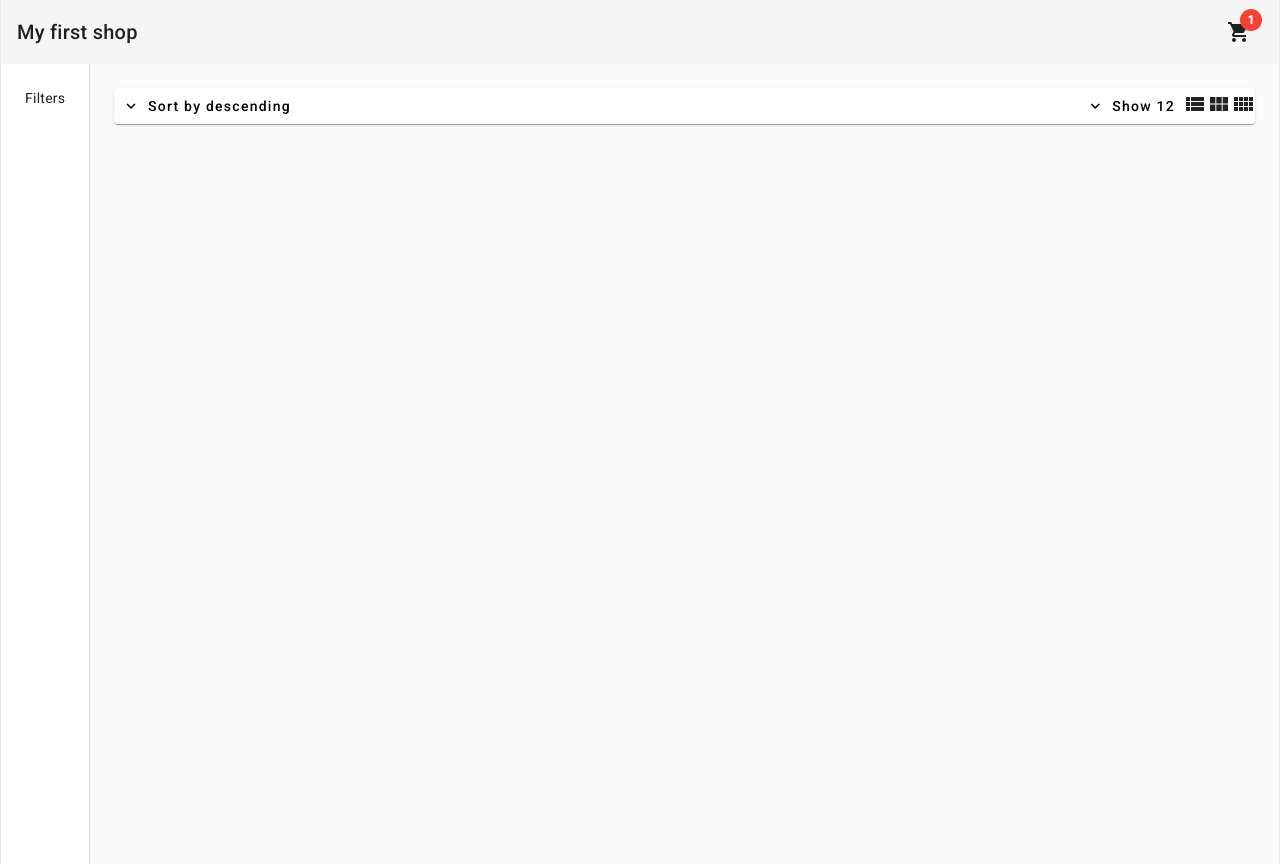
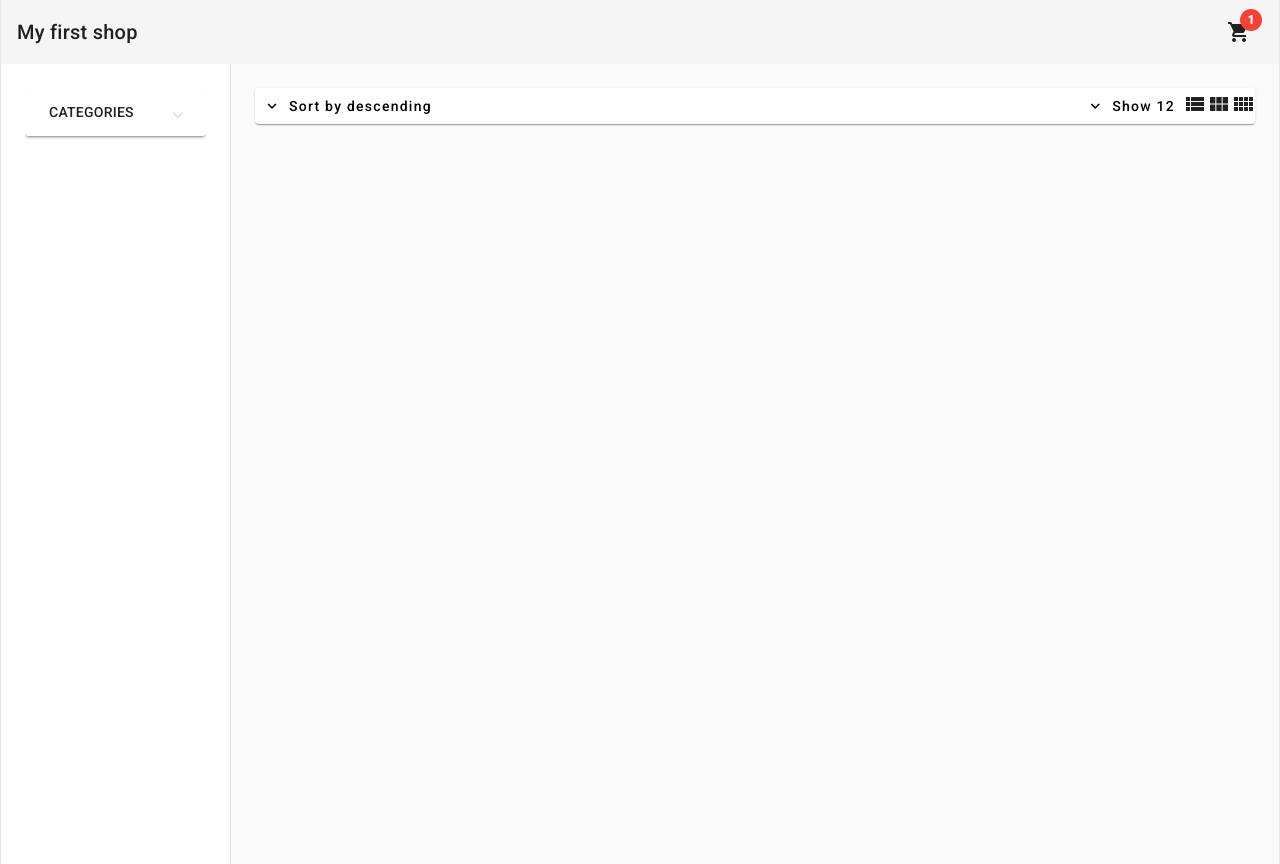
Before and after one commit to holus-bolus/online-store, an Angular app: page /home in a window 1280 px wide. Built offline with nearby package versions, Linux system fonts and the light colour scheme.

Commit message:
Added a shop filters

```diff
--- a/src/app/app.module.ts
+++ b/src/app/app.module.ts
@@ -18,13 +18,15 @@ import {MatSnackBarModule} from "@angular/material/snack-bar";
 import { HeaderComponent } from './components/header/header.component';
 import { HomeComponent } from './pages/home/home.component';
 import { ProductsHeaderComponent } from './pages/home/components/products-header/products-header.component';
+import { FiltersComponent } from './pages/components/filters/filters.component';
 
 @NgModule({
   declarations: [
     AppComponent,
     HeaderComponent,
     HomeComponent,
-    ProductsHeaderComponent
+    ProductsHeaderComponent,
+    FiltersComponent
   ],
   imports: [
     BrowserModule,
--- /dev/null
+++ b/src/app/pages/components/filters/filters.component.html
@@ -0,0 +1,12 @@
+<mat-expansion-panel *ngIf="categories">
+  <mat-expansion-panel-header>
+    <mat-panel-title>
+      CATEGORIES
+    </mat-panel-title>
+  </mat-expansion-panel-header>
+  <mat-selection-list [multiple]="false">
+    <mat-list-option *ngFor="let category of categories" [value]="category">
+      <button>{{category}}</button>
+    </mat-list-option>
+  </mat-selection-list>
+</mat-expansion-panel>
--- /dev/null
+++ b/src/app/pages/components/filters/filters.component.ts
@@ -0,0 +1,15 @@
+import { Component, OnInit } from '@angular/core';
+
+@Component({
+  selector: 'app-filters',
+  templateUrl: './filters.component.html',
+  styleUrls: ['./filters.component.css'],
+})
+export class FiltersComponent implements OnInit {
+  categories = ['shoes', 'shirts'];
+  constructor() {}
+
+  ngOnInit() {}
+
+  onShowCategory(): void {}
+}
--- a/src/app/pages/home/components/products-header/products-header.component.html
+++ b/src/app/pages/home/components/products-header/products-header.component.html
@@ -32,9 +32,15 @@
           </button>
         </mat-menu>
       </div>
-      <button><mat-icon>view_list</mat-icon></button>
-      <button><mat-icon>view_module</mat-icon></button>
-      <button><mat-icon>view_comfy</mat-icon></button>
-          </div>
+      <button (click)="onColumnsUpdated(1)">
+        <mat-icon>view_list</mat-icon>
+      </button>
+      <button (click)="onColumnsUpdated(3)">
+        <mat-icon>view_module</mat-icon>
+      </button>
+      <button (click)="onColumnsUpdated(4)">
+        <mat-icon>view_comfy</mat-icon>
+      </button>
+    </div>
   </div>
 </mat-card>
--- a/src/app/pages/home/components/products-header/products-header.component.ts
+++ b/src/app/pages/home/components/products-header/products-header.component.ts
@@ -1,4 +1,4 @@
-import { Component } from '@angular/core';
+import { Component, EventEmitter, Output } from '@angular/core';
 
 @Component({
   selector: 'app-products-header',
@@ -6,6 +6,7 @@ import { Component } from '@angular/core';
   styleUrls: ['./products-header.component.css'],
 })
 export class ProductsHeaderComponent {
+  @Output() columnsCountChange = new EventEmitter<number>();
   sort = 'descending';
   itemsShowCount: number = 12;
 
@@ -16,5 +17,8 @@ export class ProductsHeaderComponent {
   onItemsUpdated(count: number): void {
     this.itemsShowCount = count;
   }
-  onColumnsUpdated(colsNum: number) {}
+
+  onColumnsUpdated(colsNum: number) {
+    this.columnsCountChange.emit(colsNum);
+  }
 }
--- a/src/app/pages/home/home.component.html
+++ b/src/app/pages/home/home.component.html
@@ -2,9 +2,11 @@
   [autosize]="true"
   class="min-h-full max-w-7xl mx-auto border-x">
   <mat-drawer mode="side" opened class="p-6">
-    <div>Filters</div>
+    <app-filters></app-filters>
   </mat-drawer>
   <mat-drawer-content class="p-6">
-    <app-products-header></app-products-header>
+    <app-products-header (columnsCountChange)="onColumnsCountChanged($event)">
+    </app-products-header>
+
   </mat-drawer-content>
 </mat-drawer-container>
--- a/src/app/pages/home/home.component.ts
+++ b/src/app/pages/home/home.component.ts
@@ -1,10 +1,18 @@
-import { Component } from '@angular/core';
+import { Component, OnInit } from '@angular/core';
 
 @Component({
   selector: 'app-home',
   templateUrl: './home.component.html',
-  styleUrls: ['./home.component.css']
+  styleUrls: ['./home.component.css'],
 })
-export class HomeComponent {
+export class HomeComponent implements OnInit {
+  cols = 3;
 
+  constructor() {}
+
+  ngOnInit() {}
+
+  onColumnsCountChanged(colsNumber: number): void {
+    this.cols = colsNumber;
+  }
 }
```
Also changed, not shown: src/app/pages/components/filters/filters.component.css (added), 1 other file (tests, documents, lock files or other folders).
